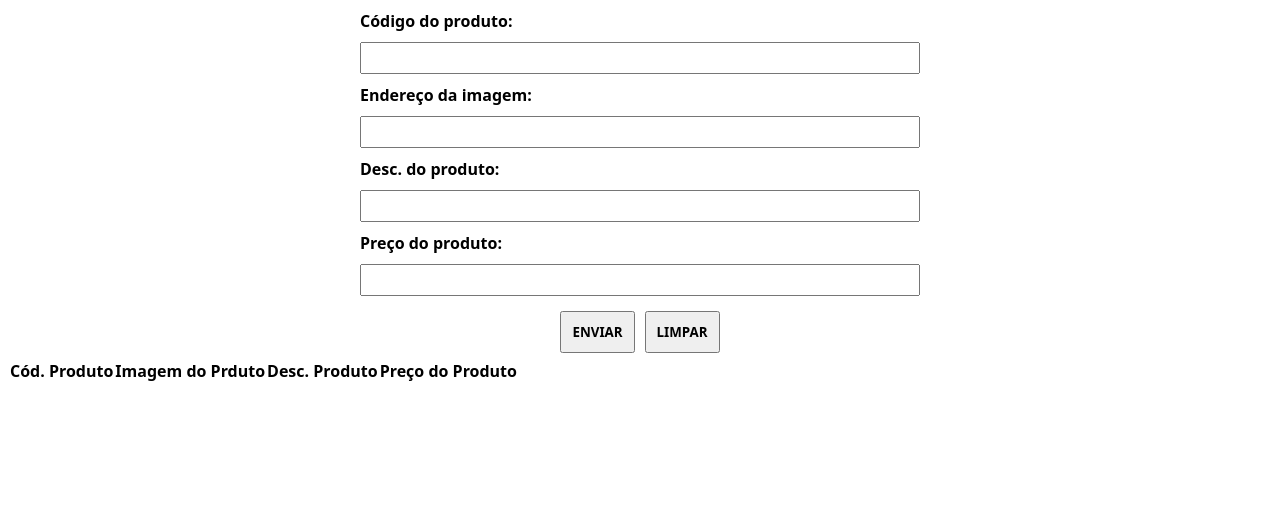
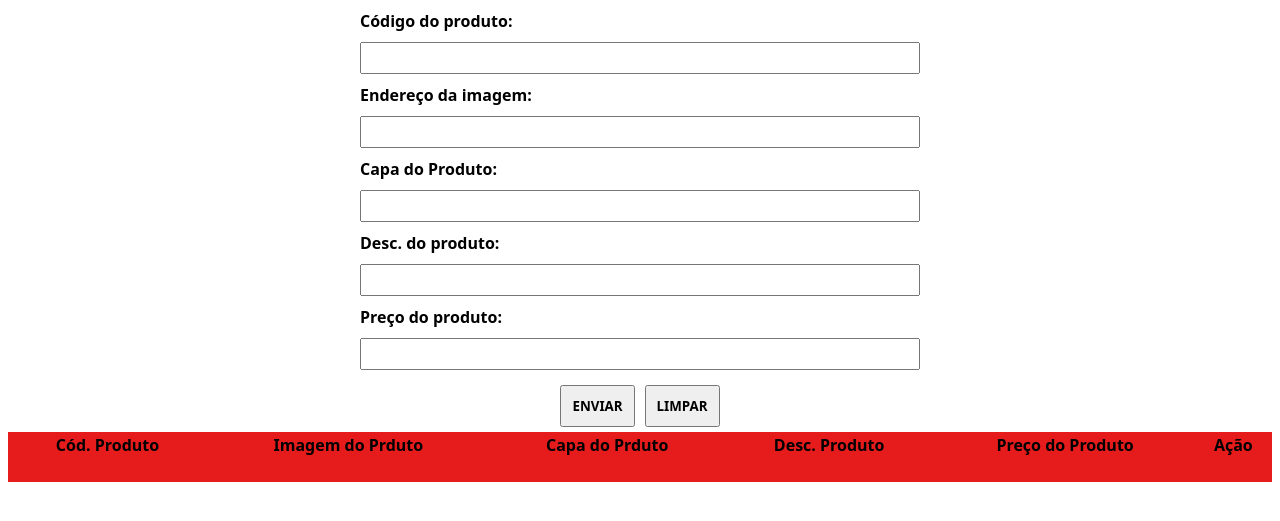
Before and after one commit to Ww1ll/FATEC-Tobacco, a PHP site: page /cad_prod.html in a window 1280 px wide. Shown: the part 50-571 px from the top of the page. Run offline with PHP 8.4, Linux system fonts and the light colour scheme; data that the repository does not hold is empty.

Commit message:
Update do cad_prod

```diff
--- a/assets/css/cad-prod.css
+++ b/assets/css/cad-prod.css
@@ -86,3 +86,8 @@ img:hover{
 .sair{
     background-color: #e61b1b;
 }
+
+table{
+    width: 100%;
+    background-color: #e61b1b;
+}
--- a/cad_prod.html
+++ b/cad_prod.html
@@ -83,6 +83,10 @@
                 <input type="text" name="img_prod" id="img_prod" required>
             </div>
             <div class="linha">
+                <label for="">Capa do Produto:</label>
+                <input type="text" name="capa_prod" id="capa_prod" required>
+            </div>
+            <div class="linha">
                 <label for="">Desc. do produto:</label>
                 <input type="text" name="desc_prod" id="desc_prod" required>
             </div>
@@ -97,14 +101,16 @@
         </form>
     </div>
 
-    <div class="" id="">
-        <table id="tabela-carrinho">
+    <div class="content" id="content">
+        <table id="tabela-carrinho" class="tab-prod">
             <thead>
                 <tr>
                     <th>Cód. Produto</th>
                     <th>Imagem do Prduto</th>
+                    <th>Capa do Prduto</th>
                     <th>Desc. Produto</th>
                     <th>Preço do Produto</th>
+                    <th>Ação</th>
                 </tr>
             </thead>
             <!-- produto aqui -->
--- a/cad_prod.php
+++ b/cad_prod.php
@@ -19,7 +19,7 @@ if (mysql_num_rows($sql) > 0) {
     echo "";
 }else{
     $sql = mysql_query("insert into cad_prod
-    (id_prod, img_prod, capa_prod, desc_prod, preco_prod, id_resp)
+    (cod_prod, img_prod, capa_prod, desc_prod, preco_prod, id_resp)
     values
     ('$cod_prod','$img_prod','$capa_prod','$desc_prod','$preco_prod','$id_adm')");
 
```
